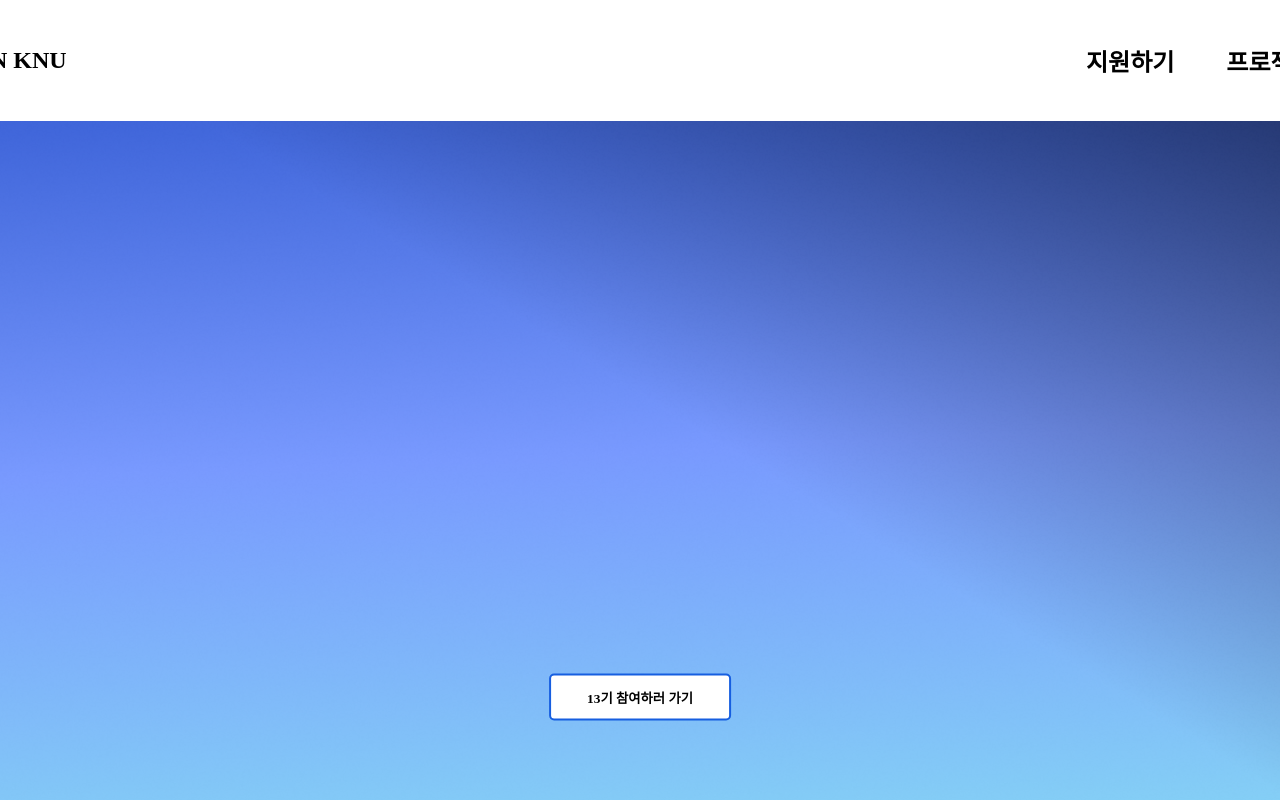
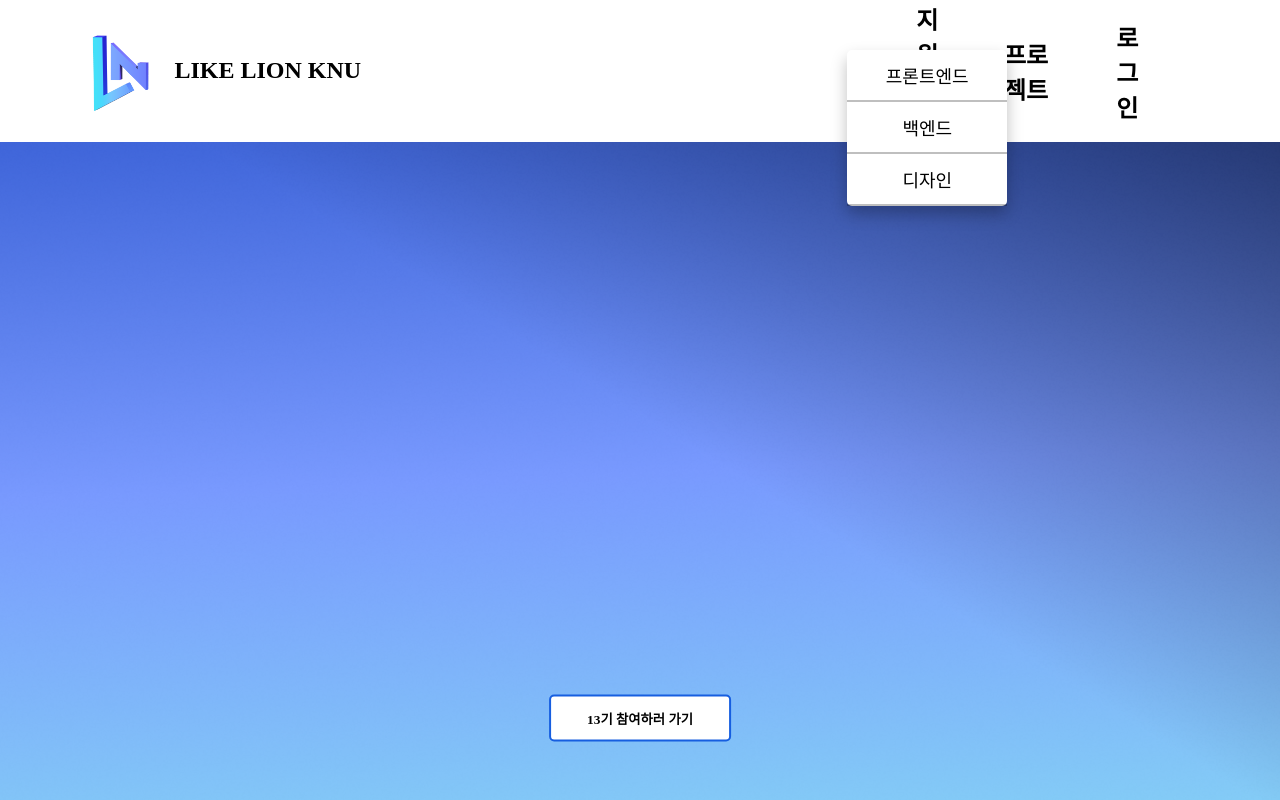
Before and after one commit to likelionknu/Likelion13-FE, a React (Vite) app: page / in a window 1280 px wide. Both pictures are taken after a click on the button "지원하기". Shown: the top 800 px of the page. Built offline with nearby package versions, Linux system fonts and the light colour scheme; a web font is replaced by a local one.

Commit message:
🎨 style : Page-Animation, Navbar-Dropdown
- Nav바 지원하기 > 드롭다운 메뉴 추가
- gsap 라이브러리 추가
- 페이지 전환 애니메이션 추가

```diff
--- a/package.json
+++ b/package.json
@@ -11,6 +11,7 @@
   },
   "dependencies": {
     "axios": "^1.7.9",
+    "gsap": "^3.12.7",
     "react": "^18.3.1",
     "react-dom": "^18.3.1",
     "react-router-dom": "^7.1.1",
--- a/src/assets/Mypage.css
+++ b/src/assets/Mypage.css
@@ -29,7 +29,7 @@
 
 .mypage-tabs > h2 {
   color: #000;
-  font-size: 32px;
+  font-size: 28px;
   font-style: normal;
   font-weight: 700;
   line-height: normal;
@@ -41,7 +41,7 @@
   border: none;
   padding: 15px 20px;
   cursor: pointer;
-  font-size: 24px;
+  font-size: 20px;
   text-align: left;
   transition: background-color 0.3s ease; /* 부드러운 전환*/
 }
@@ -58,7 +58,7 @@
 .contents-title {
   color: #000;
 
-  font-size: 32px;
+  font-size: 28px;
   font-style: normal;
   font-weight: 600;
   line-height: normal;
@@ -72,18 +72,19 @@
 
 .edit-form > div {
   color: #252525;
-  font-size: 24px;
+  font-size: 20px;
   font-style: normal;
   font-weight: 600;
   line-height: 33px;
 
   margin: 10px 0px;
+
 }
 
 .edit-form > div > input {
   width: 350px;
-  height: 50px;
-  font-size: 22px;
+  height: 45px;
+  font-size: 18px;
 
   border-radius: 10px;
   border: 1px solid #bfbfbf;
@@ -96,7 +97,7 @@
   width: 150px;
   height: 50px;
 
-  font-size: 22px;
+  font-size: 18px;
   cursor: pointer;
 
   border-radius: 5px;
--- a/src/assets/Nav.css
+++ b/src/assets/Nav.css
@@ -4,13 +4,31 @@
 }
 
 .nav-container {
+  width: 100vw;
+  margin-left: calc(-52vw + 50%);
+
   box-shadow: 0px 3px 0px 0px rgba(0, 0, 0, 0.25);
   text-decoration: none;
   display: flex;
   flex-direction: row;
+  justify-content: center;
   align-items: center;
   padding: 0 80px;
   /* background-color: orange; */
+}
+
+.nav-logo-container {
+  display: flex;
+  flex-direction: row;
+  align-items: center;
+  width: 1300px;
+}
+
+.nav-logo-link {
+  display: flex;
+  flex-direction: row;
+  align-items: center;
+  text-decoration: none;
 }
 
 .nav-logo {
@@ -18,7 +36,6 @@
 }
 
 .nav-title {
-
   color: #000;
   font-family: Pretendard;
   font-size: 24px;
@@ -27,18 +44,13 @@
   line-height: normal;
 }
 
-.nav-link {
-  display: flex;
-  flex-direction: row;
-  align-items: center;
-  width: 1300px;
-}
-
 .nav-button {
   background: none;
   border: none;
   margin: 0 20px; /* 버튼 간격 조정 */
   cursor: pointer;
+
+  /* background-color: aqua; */
 }
 
 .nav-link-button {
@@ -50,3 +62,53 @@
   font-weight: 600;
   line-height: normal;
 }
+
+.nav-dropdown {
+  position: relative;
+  display: flex;
+  justify-content: center;
+  align-items: center;
+}
+
+.dropdown-content {
+  position: absolute;
+  top: 50px;
+  left: 50%;
+  transform: translateX(-50%);
+  background-color: white;
+  min-width: 160px;
+  box-shadow: 0px 8px 16px 0px rgba(0, 0, 0, 0.25);
+  border-radius: 5px;
+
+  z-index: 1;
+  animation: dropDown 0.3s ease;
+
+  /* background-color: lightcoral */
+}
+
+.dropdown-item {
+  color: black;
+  padding: 12px 16px;
+  text-decoration: none;
+  display: block;
+  font-size: 18px;
+
+  /* 프론트, 백, 디자인 사이 테두리 선 */
+  border-bottom: 2px solid rgba(0, 0, 0, 0.25);
+}
+
+.dropdown-item:hover {
+  background-color: #f1f1f1;
+}
+
+@keyframes dropDown {
+  /* 드롭다운 애니메이션 */
+  from {
+    opacity: 0;
+    transform: translate(-50%, -20px);
+  }
+  to {
+    opacity: 1;
+    transform: translate(-50%, 0);
+  }
+}
--- a/src/assets/SignupPage.css
+++ b/src/assets/SignupPage.css
@@ -2,38 +2,42 @@
   display: flex;
   justify-content: flex-start;
   align-items: center;
+
+  height: 1200px;
 }
 
 .signup-box div {
   color: #252525;
   font-family: Pretendard;
-  font-size: 24px;
+  font-size: 20px;
   font-style: normal;
   font-weight: 600;
   line-height: 33px; /* 137.5% */
-  margin-top: 50px;
+  margin-top: 10px;
 }
 
 .signup-box {
   width: 1000px;
   /* background-color: orange; */
   text-align: left;
-  margin: 100px;
+  margin: 50px 100px;
+
+  /* background-color: #7899fe; */
 }
 .signup-box h1 {
-  margin-bottom: 80px;
-  font-size: 48px;
+  margin-bottom: 60px;
+  font-size: 40px;
   color: #333;
 }
 
 .signup-box input {
   width: 350px;
-  height: 50px;
+  height: 40px;
   border: 1px solid #ccc;
   border-radius: 4px;
 
   font-family: Pretendard;
-  font-size: 22px;
+  font-size: 18px;
 }
 
 .signup-box button {
--- a/src/components/Nav.tsx
+++ b/src/components/Nav.tsx
@@ -1,3 +1,4 @@
+import { useState } from 'react'
 import { Link } from 'react-router-dom'
 import { useAuthStore } from '../store/useAuthStore'
 
@@ -5,36 +6,59 @@ import logo1 from '../assets/images/logo1.png'
 import '../assets/Nav.css'
 
 const Nav = () => {
-
-
+  const [showDropdown, setShowDropdown] = useState(false)
   const { isLoggedIn } = useAuthStore()
 
   return (
     <div>
       <div className='nav-container'>
+        <div className='nav-logo-container'>
           <Link
             to='/'
-          className='nav-link'
+            className='nav-logo-link'
           >
             <img
               src={logo1}
-            alt='멋쟁이사자처럼 로고'
+              alt='메인페이지로 이동'
               className='nav-logo'
             />
             <div className='nav-title'>LIKE LION KNU</div>
           </Link>
+        </div>
 
+        <div className='nav-dropdown'>
           <button
             className='nav-button'
-          onClick={() => alert('소개를 누르면 어디로 가야하나요?')}
+            onClick={() => setShowDropdown((prev) => !prev)}
+            // onMouseEnter={() => setShowDropdown(true)}
+            // onMouseLeave={() => setShowDropdown(false)}
+            // 마우스 호버시 드롭다운 메뉴 표시 or 클릭시 드롭다운 메뉴 표시
           >
+            <span className='nav-link-button'>지원하기</span>
+            {showDropdown && (
+              <div className='dropdown-content'>
                 <Link
-            className='nav-link-button'
-            to=''
+                  to='/frontend-question'
+                  className='dropdown-item'
                 >
-            지원하기
+                  프론트엔드
                 </Link>
+                <Link
+                  to='/backend-question'
+                  className='dropdown-item'
+                >
+                  백엔드
+                </Link>
+                <Link
+                  to='/design-question'
+                  className='dropdown-item'
+                >
+                  디자인
+                </Link>
+              </div>
+            )}
           </button>
+        </div>
 
         <button
           className='nav-button'
--- a/src/routes/Routes.tsx
+++ b/src/routes/Routes.tsx
@@ -1,5 +1,8 @@
 import { BrowserRouter, Routes, Route, useLocation } from 'react-router-dom'
-import { useEffect } from 'react'
+import { useEffect, useRef } from 'react'
+
+import gsap from 'gsap'
+
 import Nav from '../components/Nav'
 import MainPage from '../Pages/MainPage'
 import MyPage from '../Pages/MyPage'
@@ -17,26 +20,56 @@ import ProjectIntroPage from '../Pages/ProjectIntroPage'
 
 import './Routes.css'
 
-const ScrollToTop = () => {
-  const location = useLocation();
+import { ReactNode } from 'react'
+
+const PageTransition = ({ children }: { children: ReactNode }) => {
+  const element = useRef(null)
+  const location = useLocation()
 
   useEffect(() => {
-    window.scrollTo({top: 0, behavior: "smooth" });
-  }, [location.pathname]);
+    // 진입 애니메이션
+    gsap.fromTo(
+      element.current,
+      {
+        opacity: 0,
+        y: 1,
+      },
+      {
+        opacity: 1,
+        y: 0,
+        duration: 1, // 1.5초 동안
+        ease: 'power1.out',
+      }
+    )
+  }, [location])
 
-  return null;
-};
+  return <div ref={element}>{children}</div>
+}
+
+const ScrollToTop = () => {
+  const location = useLocation()
+
+  useEffect(() => {
+    window.scrollTo({ top: 0, behavior: 'smooth' })
+  }, [location.pathname])
+
+  return null
+}
 
 const Router = () => {
   return (
     <BrowserRouter>
       <ScrollToTop />
-    <div className = "pages-container">
+      <div className='pages-container'>
         <Nav />
         <Routes>
           <Route
             path='/'
-          element={<MainPage />}
+            element={
+              <PageTransition>
+                <MainPage />
+              </PageTransition>
+            }
           />
           <Route
             path='/*'
@@ -44,7 +77,11 @@ const Router = () => {
           />
           <Route
             path='/project-introduce'
-          element={<ProjectIntroPage />}
+            element={
+              <PageTransition>
+                <ProjectIntroPage />
+              </PageTransition>
+            }
           />
           <Route
             path='/mypage'
@@ -52,7 +89,11 @@ const Router = () => {
           />
           <Route
             path='/login'
-          element={<LoginPage />}
+            element={
+              <PageTransition>
+                <LoginPage />
+              </PageTransition>
+            }
           />
           <Route
             path='/signup'
@@ -76,15 +117,15 @@ const Router = () => {
           />
           <Route
             path='/FrontIntro'
-          element={<FrontIntroPage/>}
+            element={<FrontIntroPage />}
           />
           <Route
             path='/BackIntro'
-          element={<BackIntroPage/>}
+            element={<BackIntroPage />}
           />
           <Route
             path='/DesignIntro'
-          element={<DesignIntroPage/>}
+            element={<DesignIntroPage />}
           />
         </Routes>
         <Footer />
```
Also changed, not shown: 1 other file (tests, documents, lock files or other folders). Lines whose indentation alone changed are shown as unchanged.
